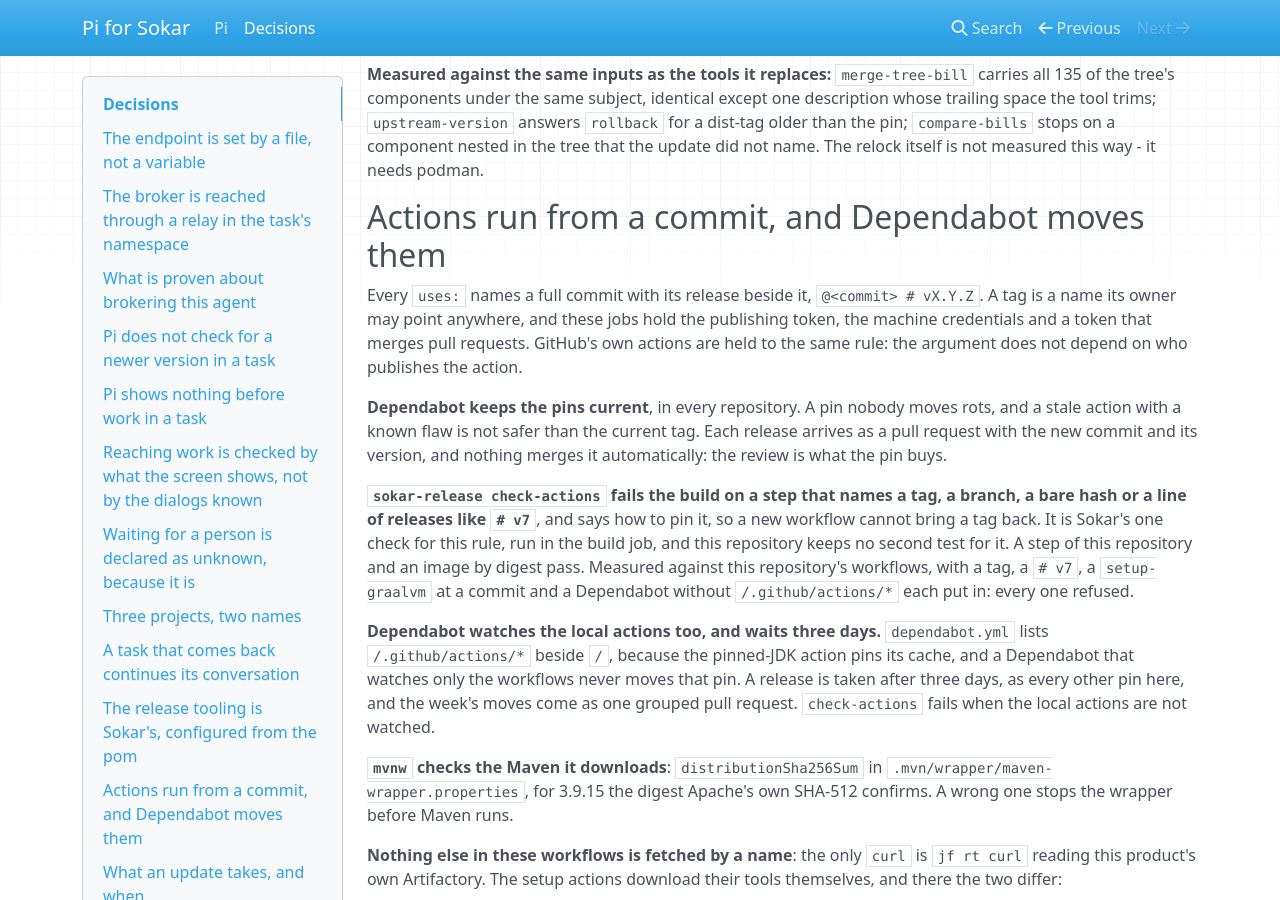
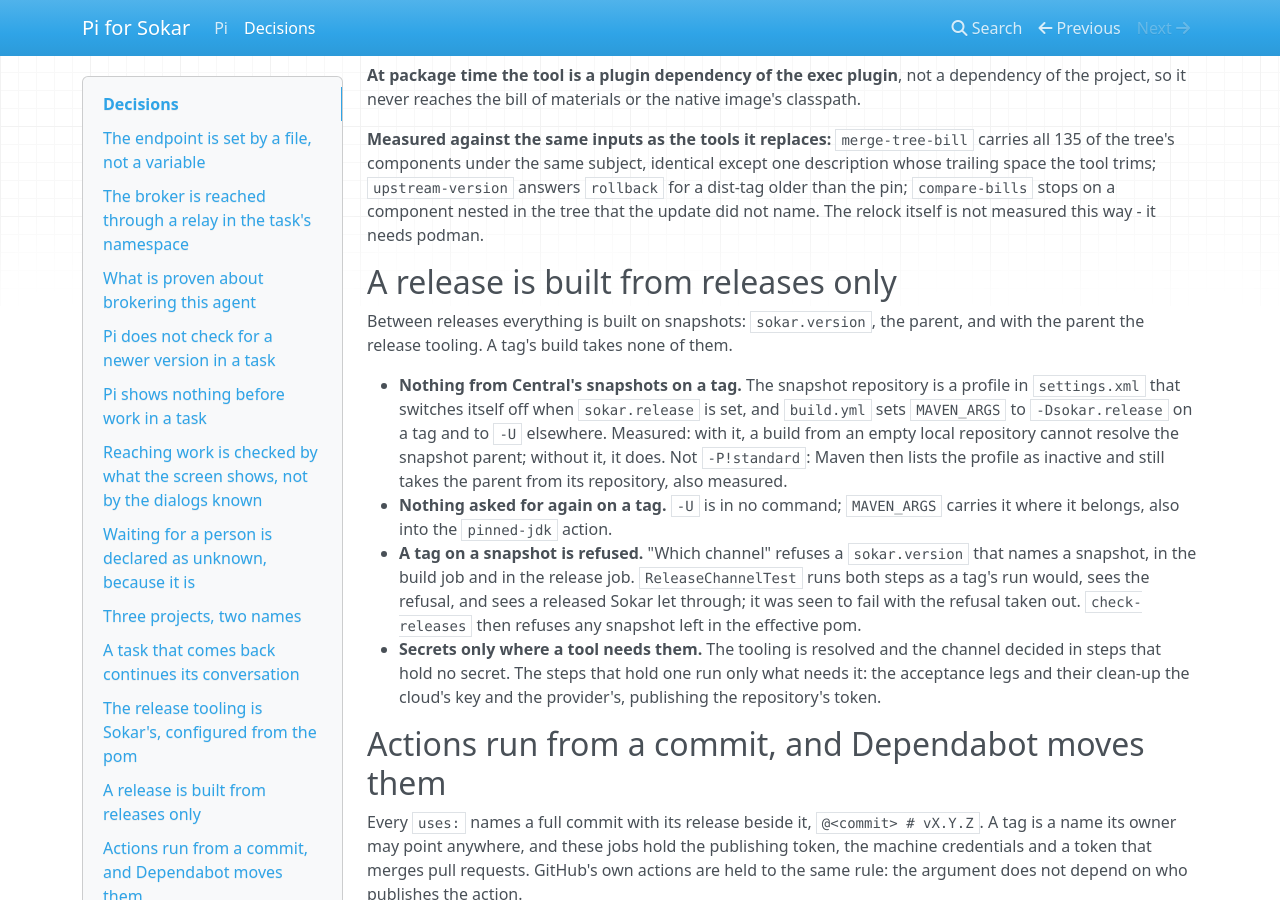
Before and after one commit to sokar-ai/sokar-pi, an MkDocs documentation site: the page built from doc/decisions.md, in a window 1280 px wide and 900 px high, scrolled down 5445 px. Built offline with MkDocs 1.6.1, drawn with Linux system fonts in a browser that asks for light colours; nearby versions of some CDN libraries; some of the changed text lies outside the part shown.

Commit message:
Build a tag from releases only, and run the channel step in a test to see a tag on a Sokar snapshot refused

```diff
--- a/doc/decisions.md
+++ b/doc/decisions.md
@@ -20,6 +20,7 @@
 | The agent in a task | [A task that comes back continues its conversation](#a-task-that-comes-back-continues-its-conversation) - the session id read from Pi's first record, unattended or attached |
 | Which project this is | [Three projects, two names](#three-projects-two-names) - Pi, and the different Pi that Oh My Pi forks |
 | The build | [The release tooling is Sokar's, configured from the pom](#the-release-tooling-is-sokars-configured-from-the-pom) - data beside the pin, the relock image kept equal to the builder's by a test |
+| The build | [A release is built from releases only](#a-release-is-built-from-releases-only) - on a tag nothing from Central's snapshots, and a tag on a Sokar snapshot refused by the step itself |
 | The build | [`build-pi-tree.sh` stays a shell script](#build-pi-treesh-stays-a-shell-script) - it orchestrates podman and npm, and Java would be the same calls in more lines |
 | The build | [`follow-upstream.sh` is a shell script for the same reason](#follow-upstreamsh-is-a-shell-script-for-the-same-reason) - process calls and `git`, with no decision of its own |
 | The build | [Actions run from a commit, and Dependabot moves them](#actions-run-from-a-commit-and-dependabot-moves-them) - every `uses:` by commit, GraalVM by Sokar's pin, checked by `check-actions` |
@@ -217,6 +218,26 @@
 `compare-bills` stops on a component nested in the tree that the update did not name. The relock
 itself is not measured this way - it needs podman.
 
+
+## A release is built from releases only
+
+Between releases everything is built on snapshots: `sokar.version`, the parent, and with the parent the release
+tooling. A tag's build takes none of them.
+
+- **Nothing from Central's snapshots on a tag.** The snapshot repository is a profile in `settings.xml` that
+  switches itself off when `sokar.release` is set, and `build.yml` sets `MAVEN_ARGS` to `-Dsokar.release` on a tag
+  and to `-U` elsewhere. Measured: with it, a build from an empty local repository cannot resolve the snapshot
+  parent; without it, it does. Not `-P!standard`: Maven then lists the profile as inactive and still takes the
+  parent from its repository, also measured.
+- **Nothing asked for again on a tag.** `-U` is in no command; `MAVEN_ARGS` carries it where it belongs, also into
+  the `pinned-jdk` action.
+- **A tag on a snapshot is refused.** "Which channel" refuses a `sokar.version` that names a snapshot, in the build
+  job and in the release job. `ReleaseChannelTest` runs both steps as a tag's run would, sees the refusal, and sees
+  a released Sokar let through; it was seen to fail with the refusal taken out. `check-releases` then refuses any
+  snapshot left in the effective pom.
+- **Secrets only where a tool needs them.** The tooling is resolved and the channel decided in steps that hold no
+  secret. The steps that hold one run only what needs it: the acceptance legs and their clean-up the cloud's key and
+  the provider's, publishing the repository's token.
 ## Actions run from a commit, and Dependabot moves them
 
 Every `uses:` names a full commit with its release beside it, `@<commit> # vX.Y.Z`. A tag is a name its
```
Also changed, not shown: CHANGELOG.md (+1 -0 lines), issues/PI22-Build-Against-A-Released-Sokar.md (deleted, +0 -25 lines), issues/README.md (+1 -3 lines), settings.xml (+8 -3 lines), 6 other files.
